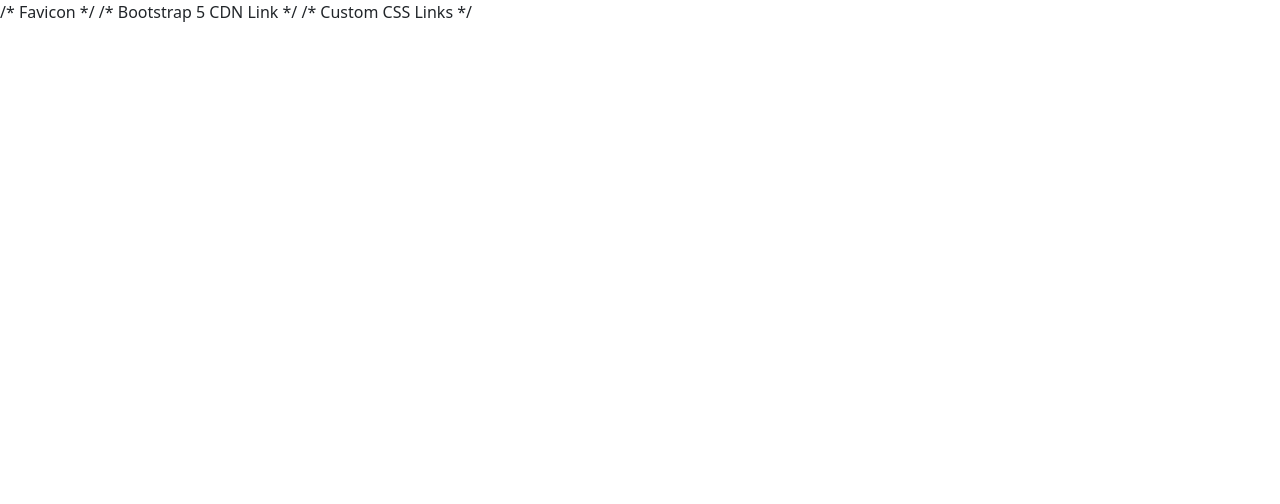
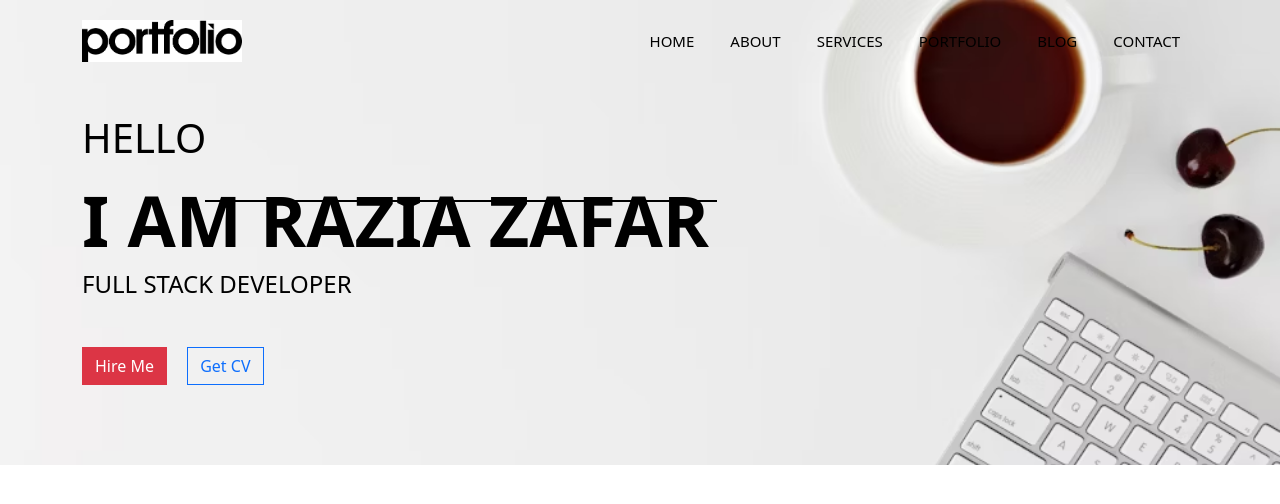
Before and after one commit to Raazia4/Portfolio-Website, a plain HTML site: page index.html in a window 1280 px wide. Drawn offline with nearby package versions, Linux system fonts and the light colour scheme.

Commit message:
Create Navbar and Banner Section

```diff
--- a/css/style.css
+++ b/css/style.css
@@ -0,0 +1,98 @@
+*{
+   margin: 0px;
+   padding: 0px;
+   box-sizing: border-box;
+}
+section{
+    padding: 5rem 0;
+}
+h1{
+    font-size: 4.375rem;
+    line-height: 3.75rem;
+    font-weight: 700;
+    color: black;
+    margin-bottom: 1.25rem;
+}
+h2{
+    font-size: 2.5rem;
+    line-height: 3.4375rem;
+    font-weight: 500;
+    color: black;
+    margin-bottom: 1.5625rem;
+}
+h3{
+    font-size: 2.25rem;
+    line-height: 3.125rem;
+    font-weight: 700;
+    color: black;
+    margin-bottom: 0.9375rem;
+    text-transform: uppercase;
+}
+h5{
+    font-size: 1.5rem;
+    font-weight: 500;
+    color: black;
+    margin-bottom: 2.1875rem;
+}
+p{
+    color: grey;
+    font-size: 0.9375;
+    line-height: 1.625rem;
+    font-weight: 400;
+}
+.header-wrapper .navbar{
+    padding: 0.9375rem 0;
+    transition: all .2s linear;
+}
+.header-wrapper .navbar-brand img{
+    max-width: 10rem;
+    height: auto;
+}
+.header-wrapper .navbar-toggler:focus{
+    box-shadow: none;
+    border: 0;
+}
+.header-wrapper .nav-item{
+    margin: 0 0.625rem;
+}
+.header-wrapper .nav-item .nav-link{
+    font-size: 0.9375rem;
+    font-weight: 500;
+    text-transform: uppercase;
+    color: black;
+}
+.header-wrapper .nav-item .nav-link:hover,
+.header-wrapper .nav-item .nav-link:active{
+    color: red;
+}
+.header-scrolled{
+    position: fixed;
+    top: 0;
+    left: 0;
+    width: 100%;
+    background-color: white;
+    box-shadow: 0 0.25rem 0.375rem rgba(12, 0, 46, .05);
+}
+.banner-wrapper{
+    padding-top: 6.875rem;
+    z-index: 1;
+    background-image: url(/Portfolio-Website/images/background.avif);
+    background-repeat: no-repeat;
+    background-position: top center;
+    background-size: cover;
+
+}
+.banner-wrapper .banner-content{
+    vertical-align: middle;
+    align-self: center;
+}
+.banner-wrapper .banner-content::after{
+    content: '';
+    width: 40%;
+    height: 0.125rem;
+    position: absolute;
+    top: 25%;
+    left: 16%;
+    background: black;
+    overflow-x: hidden;
+}
--- a/index.html
+++ b/index.html
@@ -4,21 +4,77 @@
     <meta charset="utf-8">
     <meta name="viewport" content="width=device-width, initial-scale=1">
     <title>Portfolio Website</title>
-    /* Favicon */
+     <!-- Favicon  -->
     <link rel="icon" type="images/png" href="/Portfolio-Website/images/logo.png">
 
-    /* Bootstrap 5 CDN Link */
+    <!-- Bootstrap 5 CDN Link  -->
     <link href="https://cdn.jsdelivr.net/npm/bootstrap@5.3.3/dist/css/bootstrap.min.css" rel="stylesheet" integrity="sha384-QWTKZyjpPEjISv5WaRU9OFeRpok6YctnYmDr5pNlyT2bRjXh0JMhjY6hW+ALEwIH" crossorigin="anonymous">
-    /* Custom CSS Links */
-    <link rel="stylesheet" href="/css/style.css">
-    <link rel="stylesheet" href="/css/responsive-style.css">
+     <!-- Custom CSS Links  -->
+    <link rel="stylesheet" href="/Portfolio-Website/css/style.css">
+    <link rel="stylesheet" href="/Portfolio-Website/css/responsive-style.css">
 
   </head>
   <body data-bs-spy="scroll" data-bs-target=".navbar" data-bs-offset="90">
     <!-- Navbar Section -->
+     <header class="header-wrapper">
+      <nav class="navbar navbar-expand-lg fixed-top">
+        <div class="container">
+          <a class="navbar-brand" href="#">
+            <img src="/Portfolio-Website/images/logo1.png" class="img-fluid" alt="logo"/>
+          </a>
+          <button class="navbar-toggler" type="button" data-bs-toggle="collapse" data-bs-target="#navbarNav" aria-controls="navbarNav" aria-expanded="false" aria-label="Toggle navigation">
+            <span class="navbar-toggler-icon"></span>
+            <!-- <i class="fa-regular fa-bars-staggered navbar-toggler-icon"></i> -->
+          </button>
+          <div class="collapse navbar-collapse justify-content-end" id="navbarNav">
+            <ul class="navbar-nav">
+              <li class="nav-item">
+                <a class="nav-link active" aria-current="page" href="#home">Home</a>
+              </li>
+              <li class="nav-item">
+                <a class="nav-link" href="#about">About</a>
+              </li>
+              <li class="nav-item">
+                <a class="nav-link" href="#services">Services</a>
+              </li>
+              <li class="nav-item">
+                <a class="nav-link" href="#portfolio">Portfolio</a>
+              </li>
+              <li class="nav-item">
+                <a class="nav-link" href="#blog">Blog</a>
+              </li>
+              <li class="nav-item">
+                <a class="nav-link" href="#contact">Contact</a>
+              </li>
+            </ul>
+          </div>
+        </div>
+      </nav>
+     </header>
 
     <!-- Navbar Section Exit -->
+
     <!-- Banner Section -->
+     <section id="home" class="banner-wrapper">
+      <div class="container">
+        <div class="row">
+          <div class="col-lg-7 order-lg-1 order-2 banner-content">
+            <h2 class="text-uppercase position-relative">Hello</h2>
+            <h1 class="text-uppercase">I am Razia Zafar</h1>
+            <h5 class="text-uppercase">Full Stack Developer</h5>
+            <div class="mt-5">
+              <a class="btn btn-danger rounded-0" href="#">Hire Me</a>
+              <a class="btn btn-outline-primary rounded-0 ms-3" href="#">Get CV</a>
+            </div>
+          </div>
+          <div class="col-lg-5 order-lg-2 order-1">
+            <div class="top-right-img">
+              <!-- <img src="/Portfolio-Website/images/banner.png" class="img-fluid" alt=""> -->
+            </div>
+          </div>
+        </div>
+      </div>
+     </section>
 
     <!-- Banner Section Exit-->
     <!-- About Section -->
@@ -39,7 +95,7 @@
      <!-- Bootstrap 5 JS CDN Link -->
     <script src="https://cdn.jsdelivr.net/npm/bootstrap@5.3.3/dist/js/bootstrap.bundle.min.js" integrity="sha384-YvpcrYf0tY3lHB60NNkmXc5s9fDVZLESaAA55NDzOxhy9GkcIdslK1eN7N6jIeHz" crossorigin="anonymous"></script>
     <!-- Custom JS Link -->
-     <script src="/js/main.js"></script>
+     <script src="/Portfolio-Website/js/main.js"></script>
      <!-- Font Awesome CDN Link -->
      <link rel="stylesheet" href="https://cdnjs.cloudflare.com/ajax/libs/font-awesome/6.7.2/css/all.min.css" integrity="sha512-Evv84Mr4kqVGRNSgIGL/F/aIDqQb7xQ2vcrdIwxfjThSH8CSR7PBEakCr51Ck+w+/U6swU2Im1vVX0SVk9ABhg==" crossorigin="anonymous" referrerpolicy="no-referrer" />
   </body>
```
Also changed, not shown: images/background.avif (added), images/banner.png (added), images/logo1.png (added).
